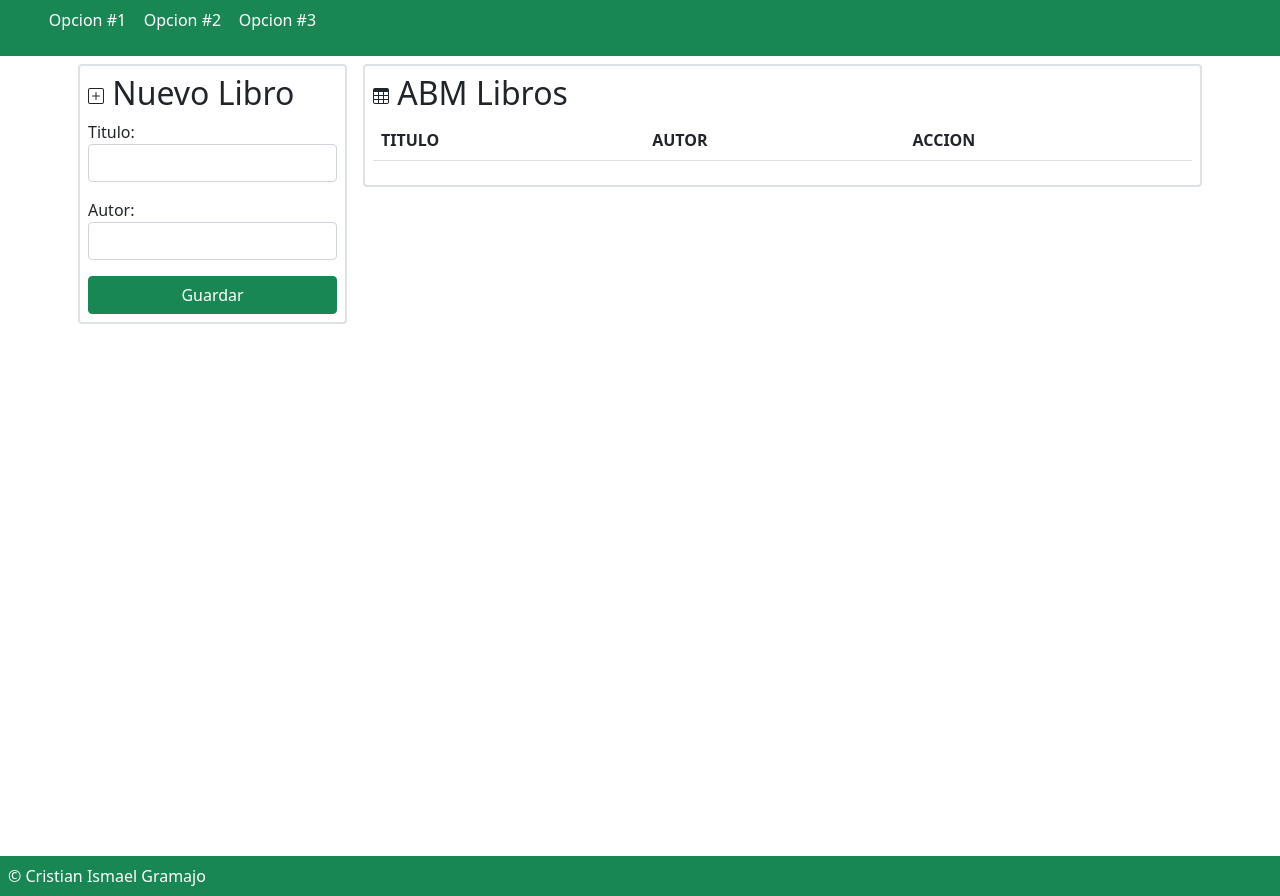
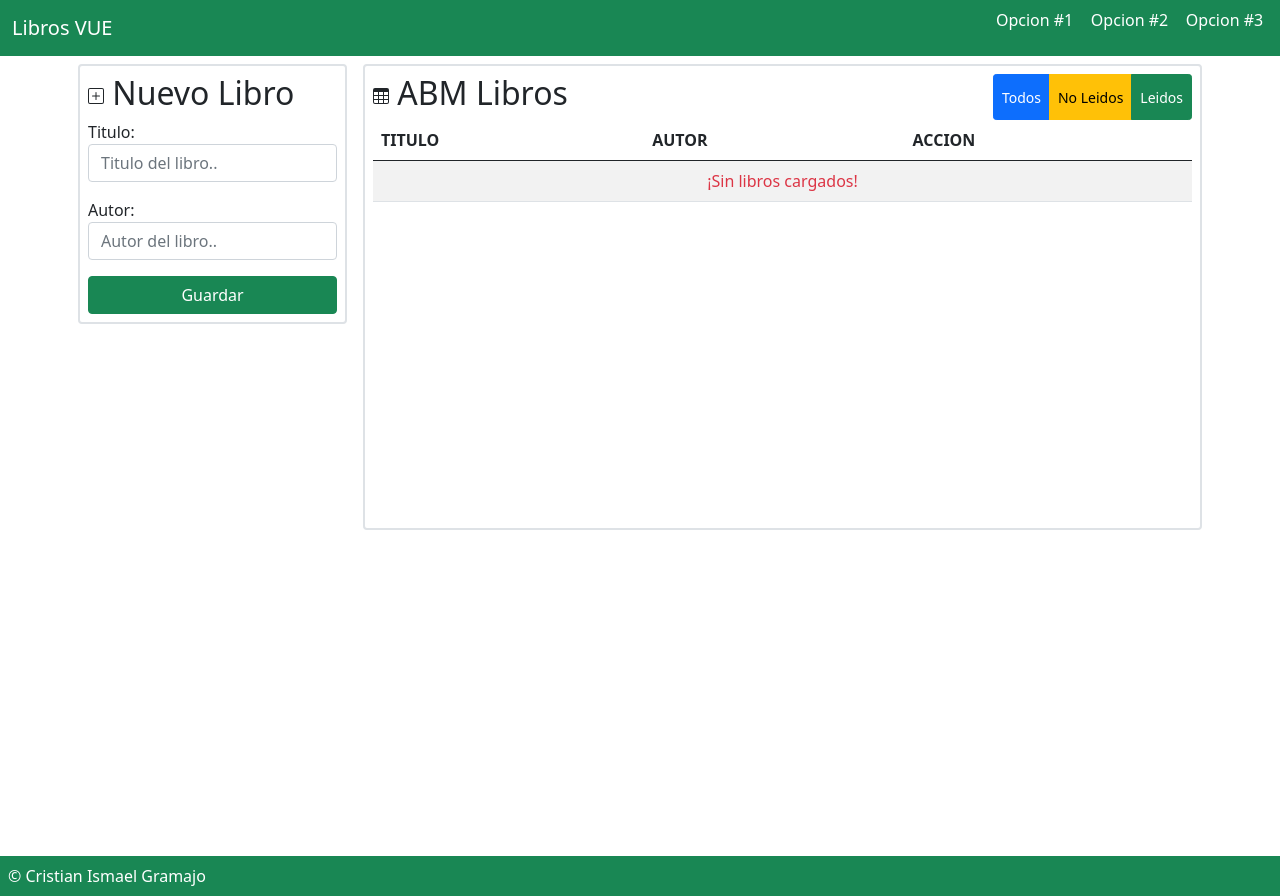
Before and after one commit to Cristian021195/vue-simple-crud, a Vue app: page / in a window 1280 px wide. Built offline with nearby package versions, Linux system fonts and the light colour scheme.

Commit message:
requerimentos basicos realizados

```diff
--- a/package.json
+++ b/package.json
@@ -9,6 +9,7 @@
     "preview": "vite preview"
   },
   "dependencies": {
+    "uuid": "^9.0.1",
     "vue": "^3.3.4",
     "vuex": "^4.0.2"
   },
--- a/src/components/Forms/LibrosForm.vue
+++ b/src/components/Forms/LibrosForm.vue
@@ -1,15 +1,32 @@
 <script>
-    //import { counterStore } from '../../store';
+  import { librosStore } from '../../store';
 
-    export default {
-        name: 'LibrosForm'
-    };
-    //console.log(counterStore.state.count)
+  export default {
+      name: 'LibrosForm',
+      data(){
+        return {
+          titulo:'',
+          autor:''
+        }
+      },
+      methods:{
+        cargarLibro(e){
+          e.preventDefault();
+          librosStore.commit('addBook', {titulo: this.titulo, autor: this.autor})
+          e.target.reset();
+        },
+        handleChange(e){
+          const value = e.target.value;
+          this[e.target.name] = value;
+        }
+      }
+  };
+
+
 </script>
 
 <template>
-
-  <form class="border border-2 rounded p-2">
+  <form class="border border-2 rounded p-2" v-on:submit="cargarLibro">
     <h2><span>
         <svg xmlns="http://www.w3.org/2000/svg" width="16" height="16" fill="currentColor" class="bi bi-plus-square" viewBox="0 0 16 16">
             <path d="M14 1a1 1 0 0 1 1 1v12a1 1 0 0 1-1 1H2a1 1 0 0 1-1-1V2a1 1 0 0 1 1-1h12zM2 0a2 2 0 0 0-2 2v12a2 2 0 0 0 2 2h12a2 2 0 0 0 2-2V2a2 2 0 0 0-2-2H2z"/>
@@ -17,9 +34,11 @@
         </svg></span> Nuevo Libro
     </h2>
     <label for="titulo">Titulo: </label>
-    <input class="form-control mb-3" type="text"  id="titulo" name="titulo" min="3" max="50" required>
+    <input class="form-control mb-3" type="text"  id="titulo" placeholder="Titulo del libro.."
+    name="titulo" min="3" max="50" required v-on:input="handleChange">
     <label for="titulo">Autor: </label>
-    <input class="form-control mb-3" type="text" id="autor" name="autor" min="3" max="50" required>
+    <input class="form-control mb-3" type="text" id="autor" placeholder="Autor del libro.."
+    name="autor" min="3" max="50" required v-on:input="handleChange">
     <button class="btn btn-success w-100" type="submit">Guardar</button>
   </form>
 
--- a/src/components/Layout/CustomHeader.vue
+++ b/src/components/Layout/CustomHeader.vue
@@ -8,11 +8,14 @@
   <header>
     <nav class="navbar navbar-expand-lg navbar-dark bg-success">
       <div class="container-fluid">
-        <ul class="d-flex gap-2">
-          <li> <a href="#"> Opcion #1 </a></li>
-          <li> <a href="#"> Opcion #2 </a></li>
-          <li> <a href="#"> Opcion #3 </a></li>
-        </ul>
+        <a class="navbar-brand" href="#">Libros VUE</a>
+        <div>
+          <ul class="d-flex gap-2">
+            <li> <a href="#"> Opcion #1 </a></li>
+            <li> <a href="#"> Opcion #2 </a></li>
+            <li> <a href="#"> Opcion #3 </a></li>
+          </ul>
+        </div>
       </div>
     </nav>
   </header>
--- a/src/components/Tables/LibrosTable.vue
+++ b/src/components/Tables/LibrosTable.vue
@@ -1,5 +1,5 @@
 <script>
-    import { ref } from 'vue'
+    import { ref, toRaw } from 'vue'
     import { librosStore } from '../../store';
 
     export default {
@@ -9,17 +9,22 @@
                 libros: librosStore.state.libros
             }
         },
-
         methods: {
             saludo(titulo){
                 console.log('hola desde: '+titulo)
             },
-            eliminar(titulo){
-                //console.log('hola desde: '+titulo)
-                librosStore.commit('borrarLibro',titulo);
+            eliminar(titulo, indx, id){
+                let resp = window.confirm("¿Eliminar libro?");
+                resp && librosStore.commit('borrarLibro',id);
+            },
+            getIndx(indx){
+                console.log(indx)
             },
             leido(titulo){
                 librosStore.commit('leido',titulo);
+            },
+            listar(){
+                console.log(this.libros);
             }
         }
     };
@@ -28,14 +33,22 @@
 
 <template>
     <div class="border border-2 rounded p-2">
+        <div class="d-flex justify-content-between">
+
             <h2>
                 <span><svg xmlns="http://www.w3.org/2000/svg" width="16" height="16" fill="currentColor" class="bi bi-table" viewBox="0 0 16 16">
                     <path d="M0 2a2 2 0 0 1 2-2h12a2 2 0 0 1 2 2v12a2 2 0 0 1-2 2H2a2 2 0 0 1-2-2V2zm15 2h-4v3h4V4zm0 4h-4v3h4V8zm0 4h-4v3h3a1 1 0 0 0 1-1v-2zm-5 3v-3H6v3h4zm-5 0v-3H1v2a1 1 0 0 0 1 1h3zm-4-4h4V8H1v3zm0-4h4V4H1v3zm5-3v3h4V4H6zm4 4H6v3h4V8z"/>
                 </svg></span>
                 ABM Libros
             </h2>
+            <div class="btn-group" role="group" aria-label="Basic example">
+                <button class="btn btn-sm btn-primary" v-on:click="listar">Todos</button>
+                <button type="button" class="btn btn-sm btn-warning">No Leidos</button>
+                <button type="button" class="btn btn-sm btn-success">Leidos</button>
+            </div>
+        </div>
         <div class="table-responsive">
-            <table class="table table-striped table-hover">
+            <table class="table table-striped table-hover w-100">
                 <thead>
                     <tr>
                         <th>TITULO</th>
@@ -43,14 +56,16 @@
                         <th>ACCION</th>
                     </tr>
                 </thead>
-                <tbody v-for="libro in libros">
-                    <td>{{libro.titulo}} - activo: {{libro.activo}}</td>
+                <tbody>
+                    <tr v-if="libros.length == 0"><td colspan="3" class="text-center text-danger">¡Sin libros cargados!</td></tr>
+                    <tr v-for="(libro, libro_i) in libros">
+                        <td>{{libro.titulo}}</td>
                         <td>{{libro.autor}}</td>
-                    <td>
-                        <button type="button" class="btn bg-danger text-white" v-on:click="eliminar(libro.titulo)">🗑</button>
-                        <span>&emsp;✅</span>
-                        <input title="leido" type="checkbox" v-on:change="leido(libro.titulo)">
+                        <td class="">
+                            <button type="button" class="btn btn-sm bg-danger text-white mx-1" v-on:click="eliminar(libro.titulo, libro_i, libro.id)">🗑</button>
+                            <input title="leido" class="form-check-input mx-1" type="checkbox" :checked="libro.activo"  v-on:change="leido(libro.titulo)">
                         </td>
+                    </tr>
                 </tbody>
             </table>
         </div>
--- a/src/store/librosStore.js
+++ b/src/store/librosStore.js
@@ -1,21 +1,25 @@
 import { createStore } from "vuex"
+import { v4 as uuidv4 } from 'uuid';
+//
 
 // Create a new store instance.
 export const librosStore = createStore({
-    state () {
-      return {
+    state:{ //() {
+      //return {
         libros: JSON.parse(localStorage.getItem('libros') || "[]")
-      }
+      //}
     },
     mutations: {
       addBook (state, nuevoLibro) {
-        state.libros.push({...nuevoLibro, activo:true});
+        state.libros.push({...nuevoLibro, activo:true, id: uuidv4()});
         localStorage.setItem('libros', JSON.stringify(state.libros));
       },
-      borrarLibro (state, titulo){
-        let libros = state.libros.filter((l,li)=>l.titulo != titulo);
-        //localStorage.setItem('libros', JSON.stringify(libros));
-        state.libros = libros;
+      borrarLibro (state, id){
+        /*state.libros.splice(indx, 1);
+        localStorage.setItem('libros', JSON.stringify(state.libros));*/
+        const indx = state.libros.findIndex((obj) => obj.id === id);
+        indx > -1 && state.libros.splice(indx, 1);
+        localStorage.setItem('libros', JSON.stringify(state.libros));
       },
       leido (state, titulo){
         let libros = state.libros.map((l,li)=>{
--- a/src/style.css
+++ b/src/style.css
@@ -6,3 +6,17 @@ header nav ul li{list-style: none;}
 header nav ul li a{color:white; text-decoration: none; padding: 0.3rem; border-radius: 0.3rem;}
 header nav ul li a:visited{color:white;}
 header nav ul li a:hover{background-color: whitesmoke; color:black; transition: all 0.3s;}
+
+tr td input[type="checkbox"]{
+  vertical-align: middle;
+}
+.table-responsive{
+  overflow-y: scroll!important;
+  height: 50vh!important;
+}
+@media only screen and (max-width: 991px){
+  .table-responsive{
+    overflow-x: scroll!important;
+  }
+  .table-responsive table {width: 540px!important; }
+}
```
Also changed, not shown: libros.json (added, +44 -0 lines), 2 other files (tests, documents, lock files or other folders). Lines whose indentation alone changed are shown as unchanged.
